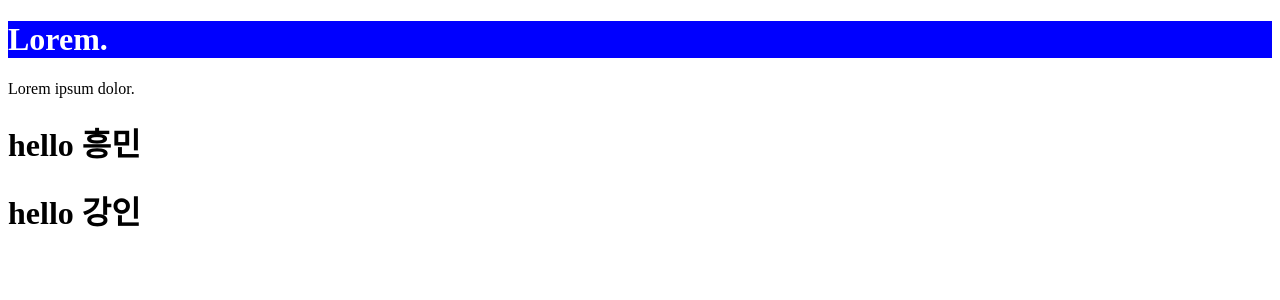
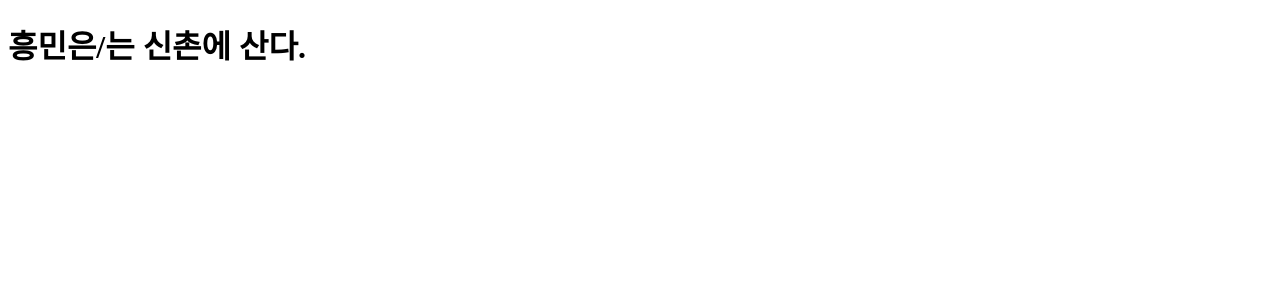
Before and after one commit to Nighteast/react20231031, a React (Create React App) app: page / in a window 1280 px wide. Shown: the top 300 px of the page. Built offline with nearby package versions, Linux system fonts and the light colour scheme.

Commit message:
props destructuring assignment 구조분해할당

```diff
--- a/src/App.js
+++ b/src/App.js
@@ -1,28 +1,18 @@
 function App() {
   return (
     <>
-      <h1
-        className={"note"}
-        style={{ backgroundColor: "blue", color: "white" }}
-        title={"제목 요소"}
-      >
-        Lorem.
-      </h1>
-      <p title={"문단 요소"}>Lorem ipsum dolor.</p>
-      <MyComp title={"내 컴포넌트"} name={"흥민"} />
-      <MyComp title={"I am 컴포넌트에요"} name={"강인"} />
+      <MyComp value={"흥민"} address={"신촌"} />
     </>
   );
 }
 
-// 함수 인자로 사용한 곳에서 넘긴 property들이 객체형태로 담김
-// 예) title={"내 컴포넌트"} => {title="내 컴포넌트"}
-// 예) title={"내 컴포넌트"} name={"흥민"} => {title="내 컴포넌트", name="흥민"}
-function MyComp(props) {
-  console.log("MyComp가 받은 props", props);
+// {value:"흥민", address:"신촌"}
+function MyComp({ value, address }) {
   return (
     <div>
-      <h1 title={props.title}>hello {props.name} </h1>
+      <h1>
+        {value}은/는 {address}에 산다.
+      </h1>
     </div>
   );
 }
```
